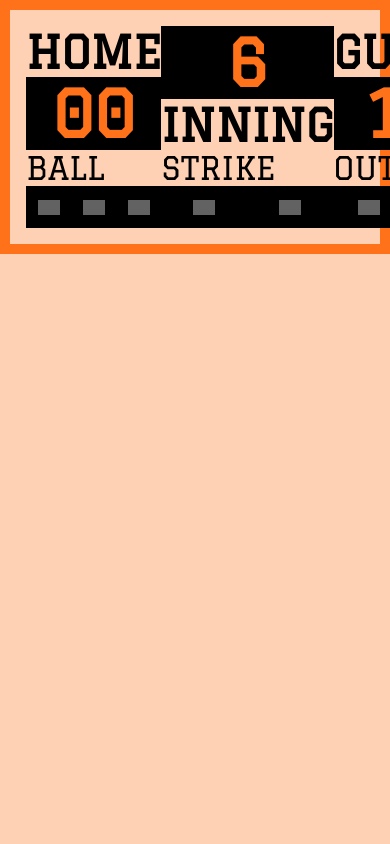
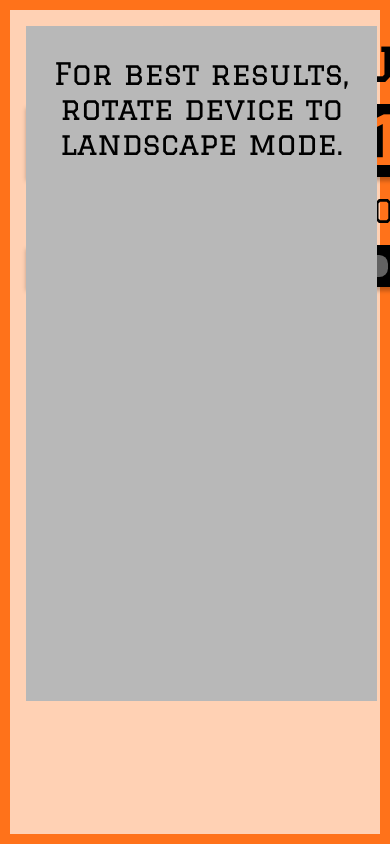
Before and after one commit to mashaw22/Baseball-Scoreboard, a React (Create React App) app: page / in a window 390 px wide. Shown: the top 844 px of the page. Built offline with nearby package versions, Linux system fonts and the light colour scheme.

Commit message:
added responsive warning for small screens

```diff
--- a/src/App.js
+++ b/src/App.js
@@ -3,9 +3,10 @@ import React from "react"
 export default function App() {
     return (
         <main className="main">
+            <section className="overlay">For best results, rotate device to landscape mode.</section>
             <div>
                 <h2 className="title">HOME</h2>
-                <h2 className="score">00</h2>
+                <h2 className="score-display">00</h2>
                 <p className="sub-title">BALL</p>
                 <div className="ball-section">
                     <div className="ball"></div>
@@ -15,7 +16,7 @@ export default function App() {
             </div>
 
             <div>
-                <h2 className="inning">6</h2>
+                <h2 className="inning-display">6</h2>
                 <h2 className="title">INNING</h2>
                 <p className="sub-title">STRIKE</p>
                 <div className="strike-section">
@@ -26,7 +27,7 @@ export default function App() {
 
             <div>
                 <h2 className="title">GUEST</h2>
-                <h2 className="score">12</h2>
+                <h2 className="score-display">12</h2>
                 <p className="sub-title">OUT</p>
                 <div className="out-section">
                     <div className="ball"></div>
--- a/src/styles.css
+++ b/src/styles.css
@@ -6,7 +6,9 @@ body {
     background-color: #FFD1B4;
     font-family: 'Graduate', cursive;
     margin: 0;
+    min-height: 100vh;
     border: 10px solid #FF721A;
+    max-width: 1000px;
 }
 
 .main {
@@ -16,23 +18,40 @@ body {
     margin: 1em;
 }
 
+.overlay {
+    display: none;
+}
+
 .title {
-    margin: 0;
+    margin: .3em 0;
     font-size: 2.8rem;
 }
 
 .sub-title {
-    margin: 0;
+    margin: .5em 0;
     font-size: 2rem;
+    text-align: center;
 }
 
-.score,
-.inning {
+.score-display,
+.inning-display,
+.ball-section,
+.strike-section,
+.out-section {
+    box-shadow: 0px 4px 4px rgba(0, 0, 0, 0.25);
+}
+
+.score-display,
+.inning-display {
     background: #000000;
     color: #FF721A;
     margin: 0;
     text-align: center;
     font-size: 4rem;
+}
+
+.inning-display {
+    padding: .105em .47em;
 }
 
 .ball-section,
@@ -46,8 +65,29 @@ body {
     align-items: center;
 }
 
+.strike-section,
+.out-section {
+    justify-content: space-evenly;
+
+}
+
 .ball {
     width: 22px;
-    height: 15px;
+    height: 22px;
     background-color: #626262;
+    border-radius: 40%;
 }
+
+@media (max-width: 500px) {
+    .overlay {
+        display: block;
+        position: absolute;
+        display: flex;
+        background-color: rgb(184, 184, 184);
+        width: 90%;
+        height: 80%;
+        font-size: 1.9rem;
+        text-align: center;
+        padding: 1em .5em;
+    }
+}
```
